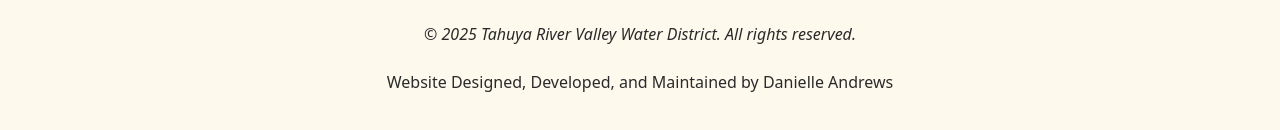
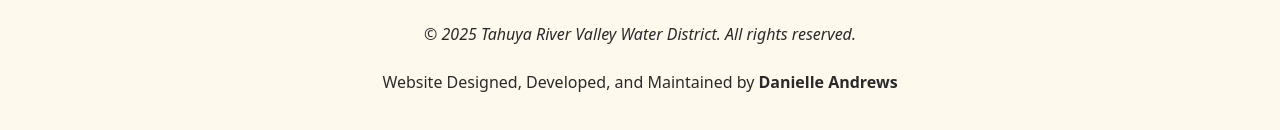
Before and after one commit to DrAcula27/trvwd-nextjs, a Next.js app: page / in a window 1280 px wide. Shown: the part 370-500 px from the top of the page. Built offline with nearby package versions, Linux system fonts and the light colour scheme.

Commit message:
style(acknowledgement): only underline and bold name

```diff
--- a/components/Footer.tsx
+++ b/components/Footer.tsx
@@ -40,15 +40,15 @@
         {/* <p>Terms of Service</p> */}
         {/* <p>Privacy Policy</p> */}
       </div>
-      <div className="flex gap-[24px] flex-wrap">
+      <div className="flex gap-[4px] flex-wrap">
+        Website Designed, Developed, and Maintained by
         <a
-          className="flex items-center gap-2 hover:underline hover:underline-offset-4"
+          className="flex items-center gap-2 hover:underline hover:underline-offset-4 font-bold"
           href="https://danielle-andrews.devdecks.com"
           target="_blank"
           rel="noopener noreferrer"
         >
-          Website Designed, Developed, and Maintained by Danielle
-          Andrews
+          Danielle Andrews
         </a>
       </div>
     </footer>
```
